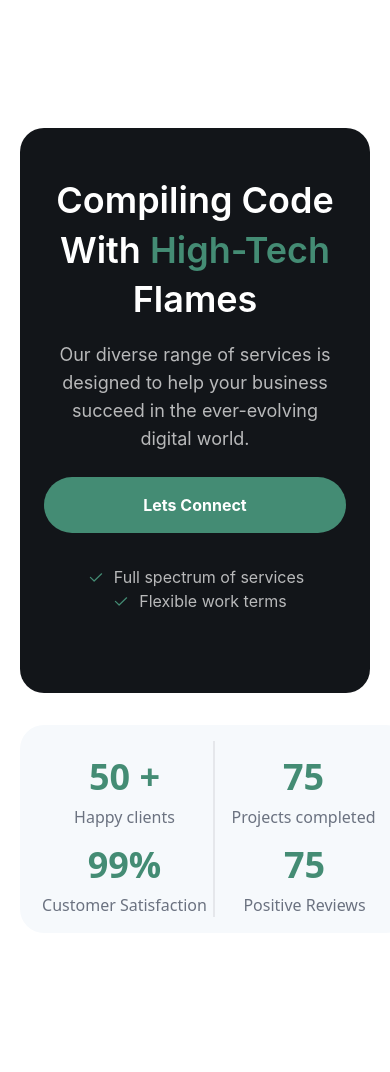
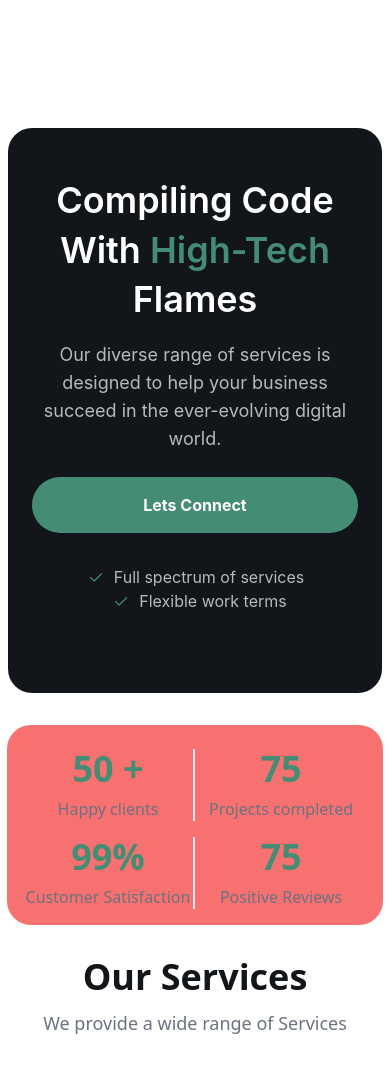
Before and after one commit to jawad-ilyas/Expo-Tech-Solution, a React (Vite) app: page / in a window 390 px wide. Shown: the top 1072 px of the page. Before the commit the page ends 972 px from the top, so only its background shows below. Built offline with nearby package versions, Linux system fonts and the light colour scheme.

Commit message:
over services section

```diff
--- a/src/components/AchievementsSection.jsx
+++ b/src/components/AchievementsSection.jsx
@@ -3,17 +3,19 @@ import Statistics from './Statistics'
 
 function AchievementsSection() {
     return (
-        <div className='xl:w-11/12 xl:mx-auto  2xl:w-8/12 lg:mx-5   lg:px-28 lg:py-16 lg:mt-12 lg:mb-16  w-full  no | grid grid-cols-2 justify-between items-center mx-5 rounded-3xl bg-lightBg mt-8 mb-8 p-4'>
-            <div className='lg:w-3/12 border-r-2 border-gray-200'>
+        <div className='xl:w-11/12 xl:mx-auto  2xl:w-8/12 lg:mx-5   lg:px-28 lg:py-16 lg:mt-12 lg:mb-16    no | w-full flex flex-row flex-wrap justify-between items-center   rounded-3xl bg-red-400  my-8 p-4 mx-auto'
+            style={{ width: 'calc(100% - 14px)' }}
+        >
+            <div className='lg:w-3/12 border-r-2 border-gray-200 no | mt-2  w-6/12'>
                 <Statistics heading={"50 +"} text={"Happy clients"} isFlex={true}/>
             </div>
-            <div className='lg:w-3/12  border-r-2 border-gray-200'>
+            <div className='lg:w-3/12  no | mt-2 w-6/12'>
                 <Statistics heading={"75"} text={"Projects completed"} isFlex={true} />
             </div>
-            <div className='lg:w-3/12 border-r-2 border-gray-200'>
+            <div className='lg:w-3/12 border-r-2 border-gray-200 no |  mt-4 w-6/12'>
                 <Statistics heading={"99%"} text={"Customer Satisfaction"} isFlex={true} />
             </div>
-            <div className='lg:w-3/12  '>
+            <div className='lg:w-3/12  no | mt-4 w-6/12'>
                 <Statistics heading={"75"} text={"Positive Reviews"} isFlex={true} />
             </div>
 
--- a/src/components/HeroSection.jsx
+++ b/src/components/HeroSection.jsx
@@ -5,7 +5,7 @@ import { TiTick } from "react-icons/ti";
 function HeroSection() {
     return (
         <div className='mt-32 xl:w-11/12 lg:mx-auto  2xl:w-11/12
-        lg:flex lg:flex-col lg:items-start  lg:rounded-3xl  text-light bg-dark lg:pt-28 lg:px-24 font-inter |  mx-5 rounded-3xl  px-6 py-12'>
+        lg:flex lg:flex-col lg:items-start  lg:rounded-3xl  text-light bg-dark lg:pt-28 lg:px-24 font-inter |  mx-2 rounded-3xl  px-6 py-12'>
 
             <div className='lg:flex lg:justify-between 2xl:px-32 sm:flex-row'>
                 <div className='lg:w-1/2 sm:w-full'>
--- a/src/components/OurServicesSection.jsx
+++ b/src/components/OurServicesSection.jsx
@@ -38,7 +38,7 @@ function OurServicesSection() {
     return (
         <div>
             <OurServices title={"Our Services"} description={"We provide a wide range of Services"} />
-            <div className='grid grid-cols-3 gap-5 xl:w-11/12 mx-auto 2xl:w-8/12 mb-28'>
+            <div className=' xl:w-11/12 mx-auto 2xl:w-8/12 mb-28 no | grid grid-cols-1 gap-5 mx-2'>
                 {cardData.map((card, index) => (
                     <div key={index} data-aos={card.animation} className='flex'>
                         <Card title={card.title} description={card.description} hoverOrNot={true} />
--- a/src/components/Statistics.jsx
+++ b/src/components/Statistics.jsx
@@ -2,7 +2,7 @@ import React from 'react';
 
 function Statistics({ heading, text, isFlex }) {
     return (
-        <div className={`${isFlex ? 'flex flex-col items-center text-start justify-center' : ''} lg:mt-0 mt-4`}>
+        <div className={`${isFlex ? 'flex flex-col items-center text-start justify-center' : ''} `}>
          <div>
                 <h1 className='text-primary lg:text-6xl lg:font-semibold no | text-4xl font-semibold'>{heading}</h1>
 
--- a/src/screens/Home.jsx
+++ b/src/screens/Home.jsx
@@ -32,8 +32,8 @@ function Home() {
             {/* <Header /> */}
             <HeroSection />
             <AchievementsSection />
-            {/*<OurServicesSection />
-            <AccordianSection />
+             <OurServicesSection />
+            {/*  <AccordianSection />
 
             <WhyUsSection />
             <TestimonialSection />
```
